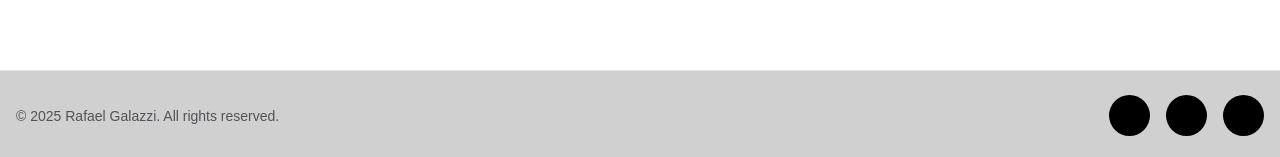
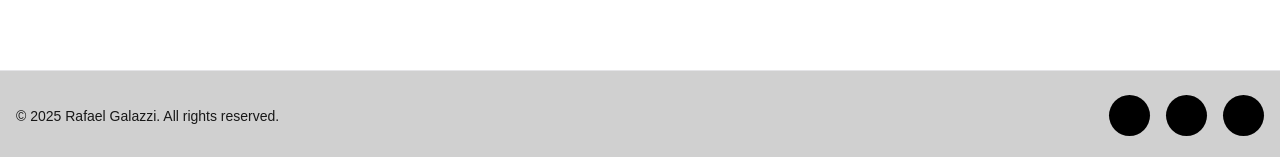
Before and after one commit to rafaelgalazzi/galazzi-portfolio, a Next.js app: page / in a window 1280 px wide. Shown: the part 640-797 px from the top of the page. Built offline with nearby package versions, Linux system fonts and the light colour scheme; some icons are missing.

Commit message:
added change footer

```diff
--- a/src/components/footer/Footer.tsx
+++ b/src/components/footer/Footer.tsx
@@ -9,7 +9,7 @@ export default function Footer() {
   const { t } = useTranslation();
 
   return (
-    <footer className="w-full border-t border-border px-4 py-6 text-sm text-center text-muted bg-footer text-foreground">
+    <footer className="w-full border-t border-border px-4 py-6 text-sm text-center bg-footer text-foreground">
       <div className="max-w-full mx-auto flex flex-col sm:flex-row justify-between items-center gap-4">
         <BaseText fontSize="sm">
           {t("footer.copy", { year: new Date().getFullYear() })}
--- a/src/components/navbar/Navbar.tsx
+++ b/src/components/navbar/Navbar.tsx
@@ -24,7 +24,6 @@ export default function Navbar() {
   const handleThemeToggle = () => {
     toggleTheme();
     const isLight = document.documentElement.classList.contains('light');
-    console.log(isLight);
     setTheme(isLight ? 'light' : 'dark');
   };
 
```
